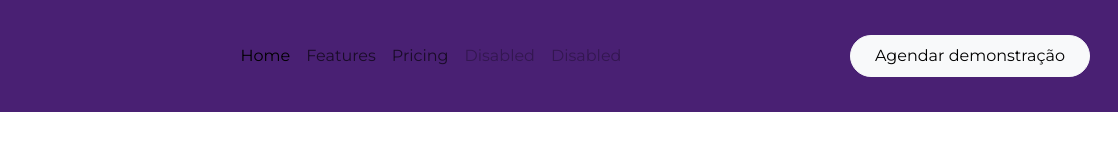
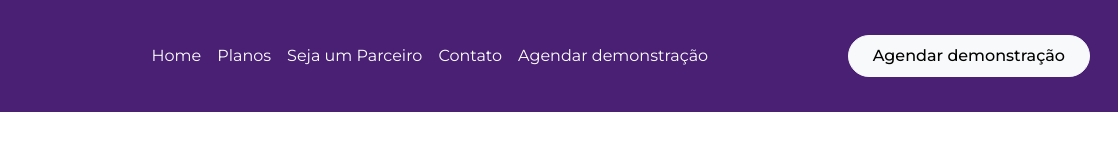
Before and after one commit to ArthurrGuilherme/AliraSaude, a plain HTML site: page index.html in a window 1280 px wide. Shown: the full height of the page, 162-1280 px from the left. Drawn offline with nearby package versions, Linux system fonts and the light colour scheme.

Commit message:
Add files via upload

```diff
--- a/index.html
+++ b/index.html
@@ -28,24 +28,24 @@
                     <div class="collapse navbar-collapse justify-content-center" id="navbarNav">
                     <ul class="navbar-nav">
                       <li class="nav-item">
-                        <a class="nav-link active" aria-current="page" href="#">Home</a>
+                        <a class="nav-link text-white active" aria-current="page" href="#">Home</a>
                       </li>
                       <li class="nav-item">
-                        <a class="nav-link" href="#">Features</a>
+                        <a class="nav-link text-white" href="#">Planos</a>
                       </li>
                       <li class="nav-item">
-                        <a class="nav-link" href="#">Pricing</a>
+                        <a class="nav-link text-white" href="#">Seja um Parceiro</a>
                       </li>
                       <li class="nav-item">
-                        <a class="nav-link disabled" aria-disabled="true">Disabled</a>
+                        <a class="nav-link text-white">Contato</a>
                       </li>
-                      <li class="nav-item">
-                        <a class="nav-link disabled" aria-disabled="true">Disabled</a>
+                      <li id="DisplayMobile" class="nav-item">
+                        <a class="nav-link text-white">Agendar demonstração</a>
                       </li>
                     </ul>
                     </div>
-                    <div>
-                        <a style="padding: .5rem 1.5rem;" class="btn btn-light rounded-pill">Agendar demonstração</a>
+                    <div id="DisplayDesktop">
+                        <a style="padding: .5rem 1.5rem; font-weight: 500;" class="btn btn-light rounded-pill">Agendar demonstração</a>
                     </div>
                 </div>
               </nav>
```
